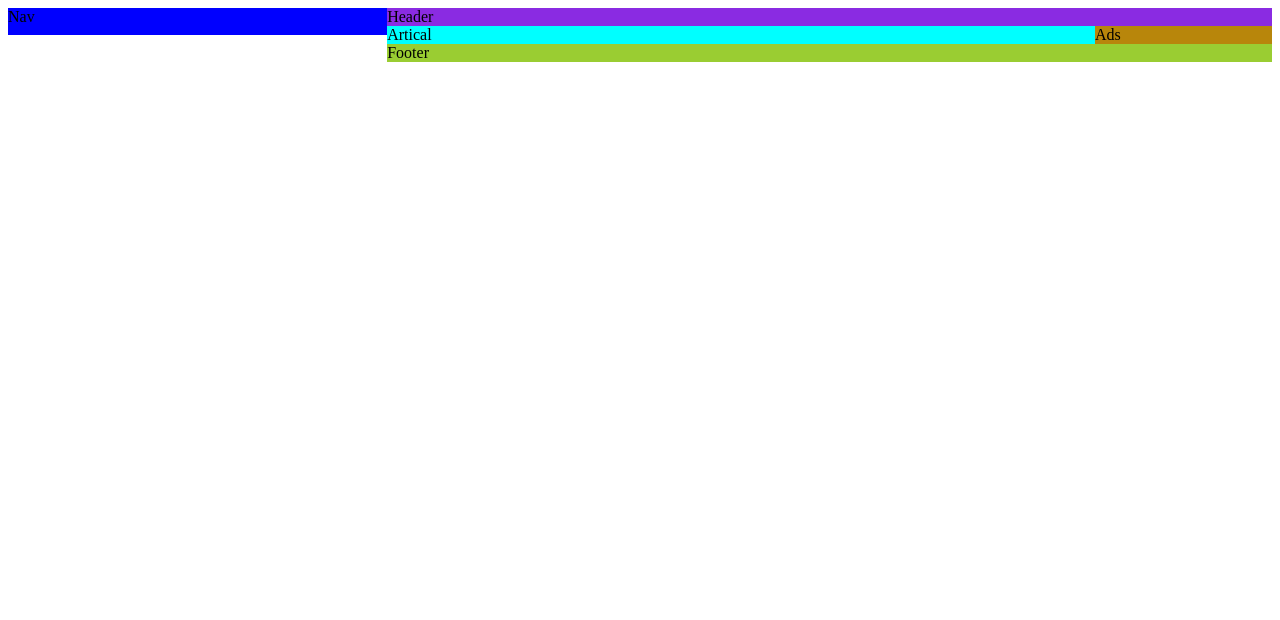
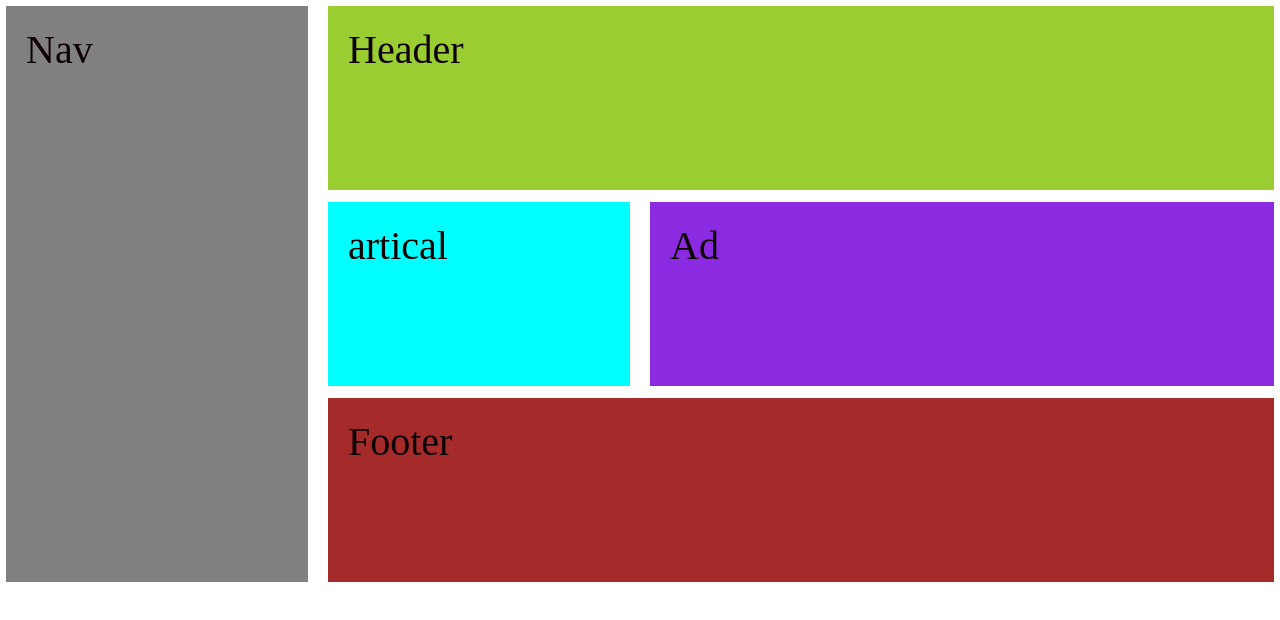
Before and after one commit to Ashu8881/apnacollege-, a plain HTML site: page cssgrid/index.html in a window 1280 px wide. Drawn offline with Linux system fonts and the light colour scheme.

Commit message:
learned grid

```diff
--- a/cssgrid/index.html
+++ b/cssgrid/index.html
@@ -8,20 +8,15 @@
    <link rel="stylesheet" href="style.css">
 </head>
 <body>
+   <div class="container">
+<div class="nav">Nav</div>
+<div class="header">Header</div>
+<div class="artical">artical</div>
+<div class="ad">Ad</div>
+<div class="footer">Footer</div>
+
+   </div>
 
 
-    <div class="hero">
-        <div class="nav">
-            Nav
-        </div>
-        <div class="body">
-            <div class="head">Header</div>
-            <div class="banner">
-                <div class="artical">Artical</div>
-                <div class="ad">Ads</div>
-            </div>
-            <div class="footer">Footer</div>
-        </div>
-    </div>
 </body>
 </html>
--- a/cssgrid/style.css
+++ b/cssgrid/style.css
@@ -1,35 +1,47 @@
-.hero{
+*{
+    margin: 0;
+    padding: 2px;
+}
+
+.container{
     display: grid;
-    grid-template-columns: 30% 70%;
-
-    grid-template-rows: repeat(auto-fill);
+    grid-template-columns: 1fr 1fr 1fr 1fr;
+    grid-template-rows: 1fr 1fr 1fr;
+    row-gap: 12px;
+    column-gap: 20px;
+    height: 45vw;
+    color:rgb(14, 1, 1);
+font-size: 40px;
 }
 
 .nav{
-    display: grid;
-    grid-template-columns: 100%;
-    background-color: blue;
-    height: 50%;
+background-color: gray;
+grid-row-start: 1;
+grid-row-end: 4;
+padding: 20px;
+
 }
-.body{
-    grid-row: auto;
-}
-.head{
-    background-color: blueviolet;
-}
-.banner{
-    background-color: burlywood;
-    display: grid;
-   grid-template-columns: 80% 20%;
-
-
+.header{
+background-color: yellowgreen;
+grid-column-start: 2 ;
+grid-column-end: 5;
+padding: 20px;
 }
 .artical{
     background-color: aqua;
+    grid-column-start: 2;
+    grid-column-end: 3;
+    padding: 20px;
 }
 .ad{
-    background-color: darkgoldenrod;
+    background-color: blueviolet;
+    padding: 20px;
+    grid-column-start: 3;
+    grid-column-end: 5;
 }
 .footer{
-    background-color: yellowgreen;
+ background-color: brown;
+ grid-column-start: 2 ;
+grid-column-end: 5;
+padding: 20px;
 }
```
